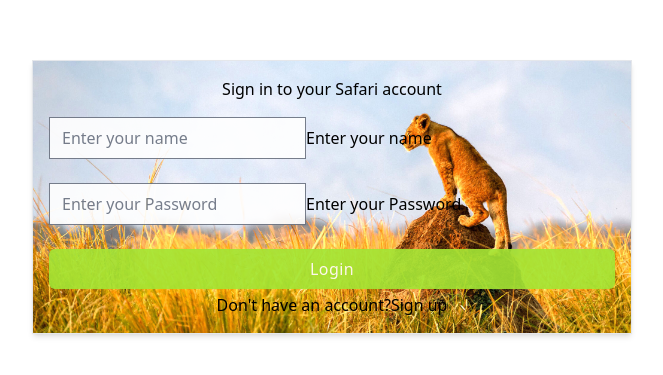
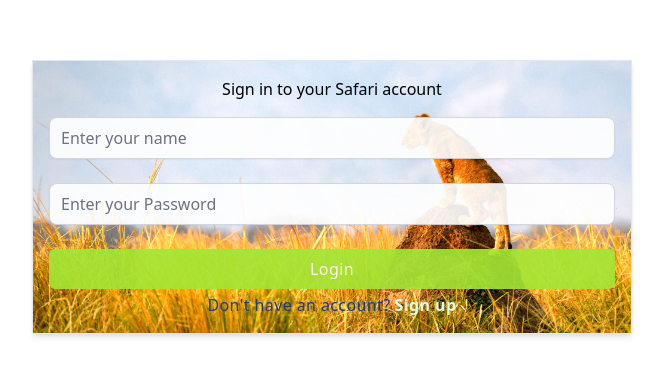
Before and after one commit to henokkhm/microverse-module-6-safari-booking-frontend, a React (Create React App) app: page / in a window 1280 px wide. Shown: the part 203-578 px from the top of the page, without its empty margins (308-971 px from the left). Built offline with nearby package versions, Linux system fonts and the light colour scheme.

Commit message:
Add style in Login page

```diff
--- a/src/index.css
+++ b/src/index.css
@@ -1,3 +1,56 @@
 @tailwind base;
 @tailwind components;
 @tailwind utilities;
+
+/* stylelint-disable  -- @layer*/
+@layer base {
+    [type='text'],
+    [type='email'],
+    [type='url'],
+    [type='password'],
+    [type='number'],
+    [type='date'],
+    [type='datetime-local'],
+    [type='month'],
+    [type='search'],
+    [type='tel'],
+    [type='time'],
+    [type='week'],
+    [multiple],
+    textarea,
+    select {
+      @apply placeholder-transparent w-full border-gray-300 rounded-lg shadow-sm focus:border-lime-200 focus:ring-lime-200;
+    }
+
+    [type='checkbox'],
+    [type='radio'],
+    select {
+      @apply rounded;
+    }
+  }
+
+  @layer components {
+    .float__lbl {
+      @apply absolute px-1 z-10 left-2 -top-[11px] text-sm font-bold text-lime-700
+        transition-all
+        peer-placeholder-shown:text-gray-500
+      peer-placeholder-shown:font-normal
+      peer-placeholder-shown:bg-transparent
+      peer-placeholder-shown:top-[9px]
+      peer-placeholder-shown:text-base
+      peer-focus:left-2
+      peer-focus:-top-[11px]
+      peer-focus:font-bold
+      peer-focus:text-sm
+      peer-focus:text-lime-700
+    }
+
+    .link-cus-title {
+      @apply text-green-100 ml-1 font-bold hover:underline hover:border-lime-200
+      hover:ring-lime-200 focus:border-lime-200 outline-none
+    }
+
+    .link-cus {
+      @apply tracking-wide font-normal text-center text-blue-900
+    }
+  }
```
